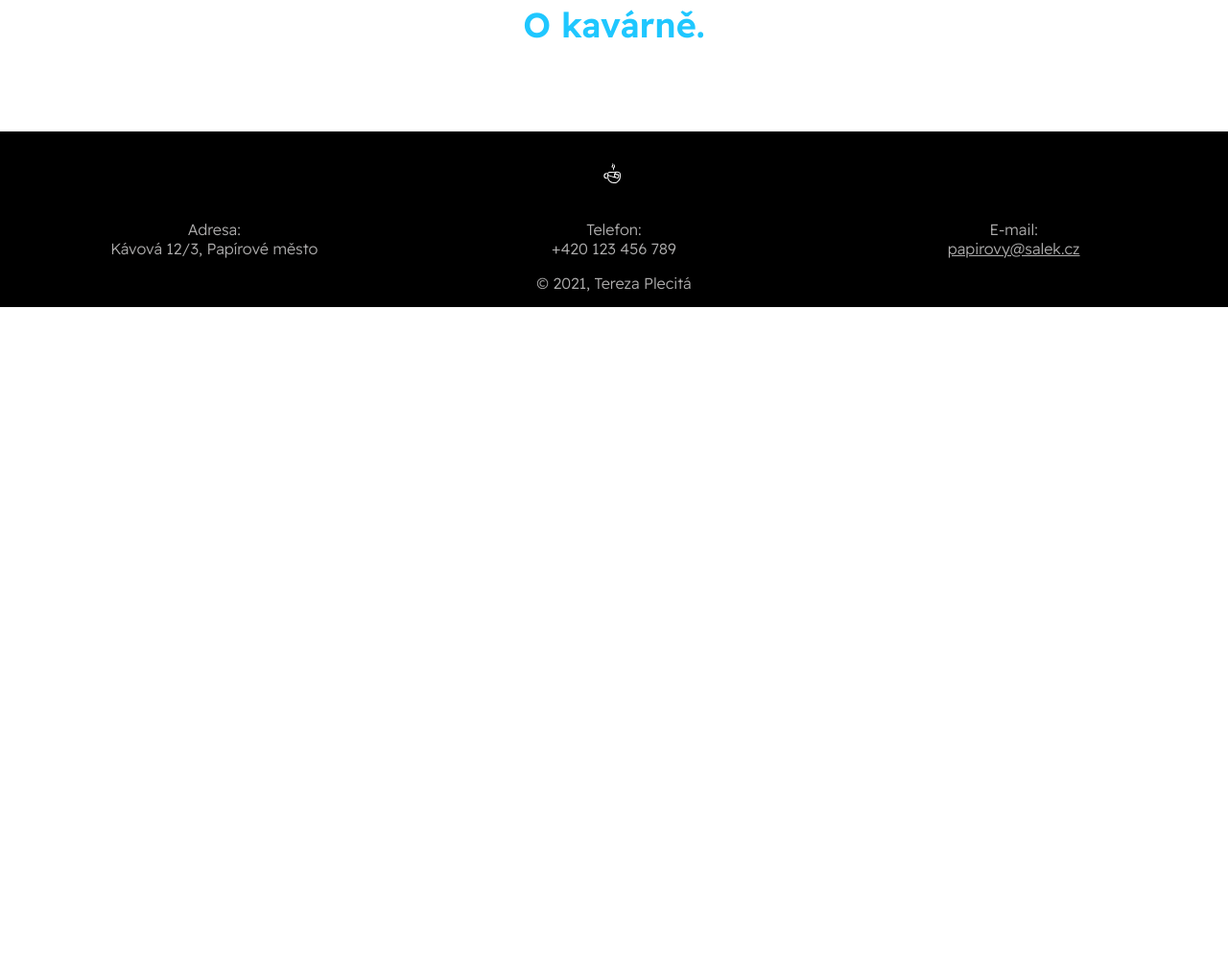
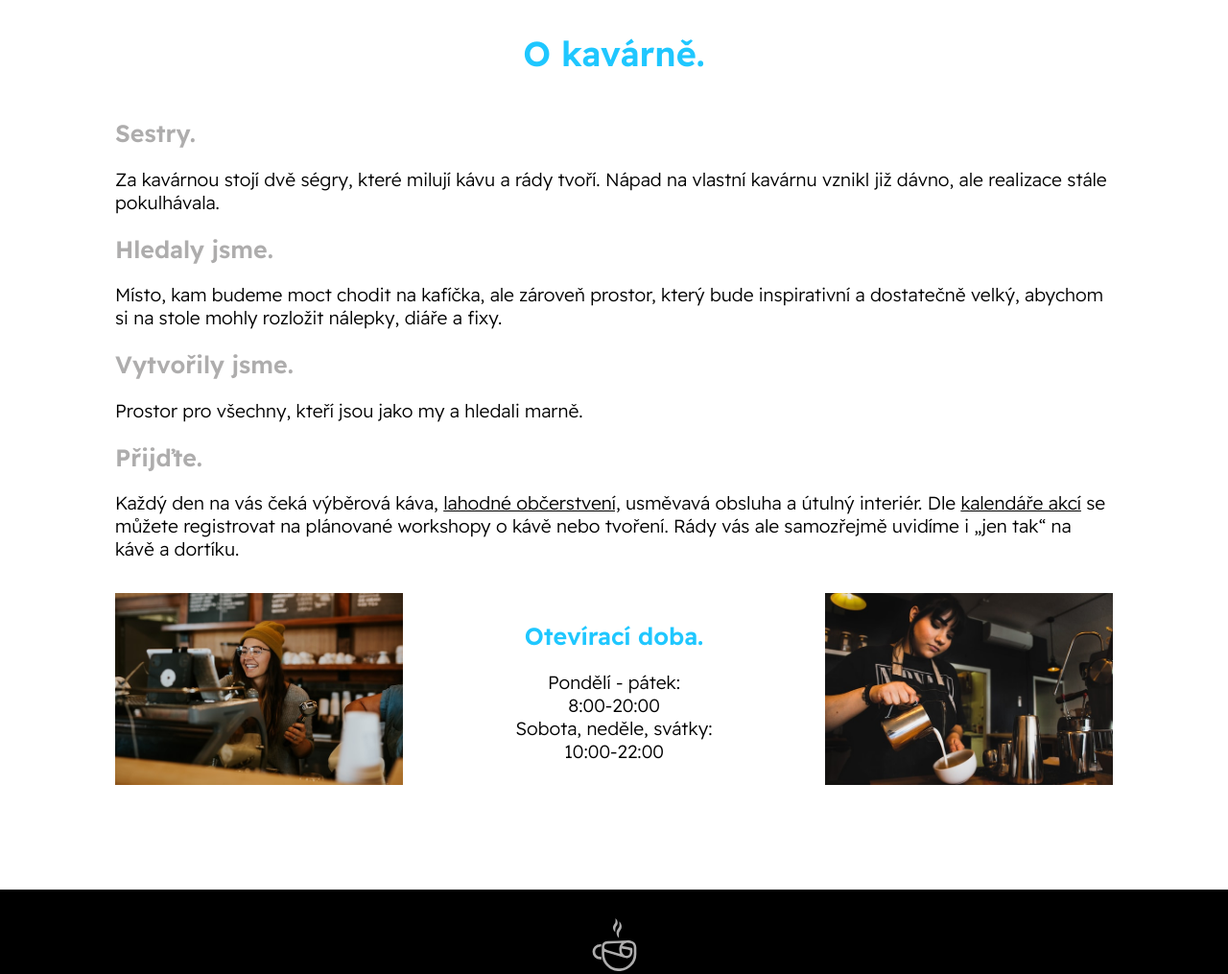
Before and after one commit to tbuchtova/zaverecny_projekt, an Eleventy site: page o_nas.html in a window 1280 px wide. Shown: the part 302-1317 px from the top of the page at 96% size. Before the commit the page ends 800 px from the top, so only its background shows below. Built offline with nearby package versions, Linux system fonts and the light colour scheme; Eleventy itself is replaced by a stand-in of ours; files that its build step writes are made by us from their sources.

Commit message:
uvod a o nas hotovo

```diff
--- a/_includes/layouts/sablona_kavarna.njk
+++ b/_includes/layouts/sablona_kavarna.njk
@@ -35,22 +35,22 @@
     </main>
 
     <footer class="footer">
-        <img class="footer__logo" src="/images/logotyp_papirovy-salek_logo_white.svg" alt="Papírový šálek">
+        <img class="footer__logo" src="/images/logotyp_papirovy-salek_logo_alt.svg" alt="Papírový šálek">
         <div class="footer__grid">
             <div class="footer__grid--column">
-                    <p>
+                    <p class="footer__p">
                         <span class="footer__title">Adresa:</span><br>
                         Kávová 12/3, Papírové město
                     </p>
                 </div>
             <div class="footer__grid--column">
-                    <p>
+                    <p class="footer__p">
                         <span class="footer__title">Telefon:</span><br>
                         +420 123 456 789
                     </p>
                 </div>
             <div class="footer__grid--column">
-                    <p>
+                    <p class="footer__p">
                         <span class="footer__title">E-mail:</span><br>
                         <a href="mailto:papirovy@salek.cz">papirovy@salek.cz</a>
                     </p>
--- a/o_nas.html
+++ b/o_nas.html
@@ -3,3 +3,33 @@ layout: /layouts/sablona_kavarna.njk
 title: O nás | Kavárna Papírový šálek
 ---
 <h1>O kavárně.</h1>
+
+<section class="gallery--onas">
+
+    <div class="grid__column--text">
+        <h2>Sestry.</h2>
+        <p>Za kavárnou stojí dvě ségry, které milují kávu a rády tvoří. Nápad na vlastní kavárnu vznikl již dávno, ale realizace stále pokulhávala.</p>
+        <h2>Hledaly jsme.</h2>
+        <p>Místo, kam budeme moct chodit na kafíčka, ale zároveň prostor, který bude inspirativní a dostatečně velký, abychom si na stole mohly rozložit nálepky, diáře a fixy.</p>
+        <h2>Vytvořily jsme.</h2>
+        <p>Prostor pro všechny, kteří jsou jako my a hledali marně.</p>
+        <h2>Přijďte.</h2>
+        <p>Každý den na vás čeká výběrová káva, <a href="/stale_menu/">lahodné občerstvení,</a> usměvavá obsluha a útulný interiér. Dle <a href="/kalendar_akci/">kalendáře akcí</a> se můžete registrovat na plánované workshopy o kávě nebo tvoření. Rády vás ale samozřejmě uvidíme i „jen tak“ na kávě a dortíku.</p>
+    </div>
+
+    <div class="grid__column">
+        <img class="gallery__image" src="/images/barista1.jpg" alt="Barista">
+    </div>
+
+    <div class="grid__column--opening">
+        <h2 class="highlight">Otevírací doba.</h2>
+        <p>Pondělí - pátek:<br>
+            8:00-20:00<br>
+            Sobota, neděle, svátky:<br>
+            10:00-22:00 </p>
+        </div>
+
+    <div class="grid__column">
+        <img class="gallery__image" src="/images/barista2.jpg" alt="Barista">
+    </div>
+</section>
--- a/scss/_basic.scss
+++ b/scss/_basic.scss
@@ -11,3 +11,27 @@ h1 {
     font-weight: 600;
     font-size: 36px;
 }
+
+h2 {
+    color: colors.$c-gray;
+    font-size: 25px;
+}
+
+p {
+    font-size: 19px;
+}
+
+p a {
+    color: black;
+}
+
+p a:visited {
+    color: black;
+}
+
+p a:focus {
+    color: colors.$c-primary;
+}
+p a:hover {
+    color: colors.$c-primary;
+}
--- a/scss/_footer.scss
+++ b/scss/_footer.scss
@@ -14,8 +14,12 @@
     }
 
     &__logo {
-        color: colors.$c-gray;
-        width: 40px;
+        margin: basic.$rozestup;
+        width: 55px;
+    }
+
+    &__p {
+        font-size: 16px;
     }
 
     a {
--- a/scss/_header.scss
+++ b/scss/_header.scss
@@ -2,7 +2,6 @@
 @use 'basic';
 
 .header {
-    border-bottom: 1px solid (colors.$c-primary);
     background-image: url("/images/coffee_background.jpg");
     background-repeat: repeat;
     background-size: contain;
@@ -41,6 +40,7 @@
 
         &__logo--desktop {
             width: 150px;
+            margin: basic.$rozestup;
             background-color: white;
             border-radius: 50%;
         }
--- a/scss/style.scss
+++ b/scss/style.scss
@@ -28,7 +28,38 @@ section {
     gap: 5px;
 }
 
+.gallery--onas {
+    display: grid;
+    text-align: center;
+}
+
 
 .gallery__image {
     max-width: 100%;
 }
+
+.grid__column--opening {
+    grid-row-start: 2;
+}
+
+.highlight {
+    color: colors.$c-primary;
+}
+
+@media screen and (min-width: 800px) {
+
+    .gallery--onas {
+        grid-template-columns: repeat(3, auto);
+        gap: basic.$rozestup;
+    }
+
+    .grid__column--text {
+        text-align: left;
+        grid-column-start: 1;
+        grid-column-end: 4;
+    }
+
+    .grid__column--opening {
+        grid-column-start: 2;
+    }
+}
```
Also changed, not shown: index.html (+7 -4 lines), css/style.css, images/barista1.jpg (added), images/barista2.jpg (added), images/logotyp_papirovy-salek_logo_alt.svg (added), 1 other file.
